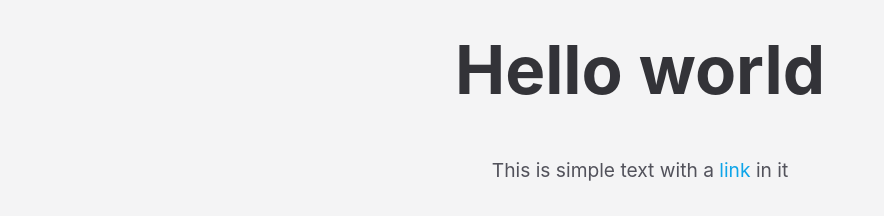
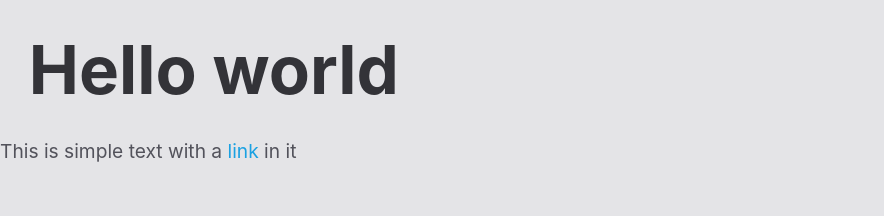
Before and after one commit to nazar-si/vars, a plain HTML site: page index.html in a window 1280 px wide. Shown: the whole page, without its empty margins (0-884 px from the left). Drawn offline with nearby package versions, Linux system fonts and the light colour scheme; files that its build step writes are made by us from their sources.

Commit message:
Update global.scss

```diff
--- a/global.scss
+++ b/global.scss
@@ -2,22 +2,24 @@
 body,
 html {
     transition: 0.3s;
-    background: gray(1);
+    background: gray(2);
     $col: #ff0;
     margin: 0;
     padding: 0;
     min-height: 100vh;
-    display: flex;
+    // display: flex;
     flex-direction: column;
     align-items: center;
     font-family: -apple-system, BlinkMacSystemFont, Segoe UI, Roboto, Oxygen,
         Ubuntu, Cantarell, Fira Sans, Droid Sans, Helvetica Neue, sans-serif;
     width: 100%;
 }
+body.dark,
 body[dark] {
-    background: gray(8);
+    background: mix(gray(8), gray(9));
     color: gray(2);
 }
+
 a {
     color: inherit;
     text-decoration: none;
@@ -57,16 +59,13 @@ a {
     }
 }
 
-p,
-div,
-span {
+p {
     color: gray(6);
     font-size: 1.2rem;
 }
+body.dark,
 body[dark] {
-    p,
-    div,
-    span {
+    p {
         color: gray(4);
     }
 }
@@ -95,54 +94,52 @@ a {
     color: inherit;
 }
 
-button,
-button[blue] {
-    @include appearance(none);
-    transition: 0.2s;
-    outline: none;
+hr {
+    margin: 1rem 0;
     border: none;
-    font-weight: 500;
-    font-size: 1rem;
-    background: blue();
-    color: gray(0);
-    padding: 0.6rem 1rem;
-    font-weight: bold;
-    border-radius: 0.2rem;
-    border: 1px solid blue();
-    box-shadow: shadow(3, 0.15, 0);
-    &:hover {
-        background: #0000;
-        color: blue();
-        box-shadow: glow(blue(), 15px, 0.2);
-    }
-    margin: 1rem 0.5rem;
+    padding: none;
+    border-top: 2px solid gray(3);
 }
-button[small] {
-    padding: 0.3rem 0.5rem;
-    margin: 0.5rem 0.25rem;
-}
-button[black] {
-    background: gray(9);
-    border-color: gray(9);
-    &:hover {
-        color: gray(9);
-        background: #0000;
-        box-shadow: glow(blue(1), 15px, 0.2);
+
+@media screen and (max-width: $screen-large) {
+    html {
+        font-size: 16px;
     }
 }
-button[white] {
-    box-shadow: shadow(3, 0.05, 0);
-    background: gray(0);
-    border-color: gray(2);
-    color: gray();
-    &:hover {
-        color: gray(8);
-        border-color: gray();
-        background: white;
-        box-shadow: glow(blue(1), 15px, 0.2);
+
+@media screen and (max-width: $screen-medium) {
+    html {
+        font-size: 14px;
     }
 }
-body[dark] {
+
+@for $i from 1 to 7 {
+    h#{$i} {
+        margin: (7-$i) * 0.3rem;
+        font-size: (7-$i) * 0.7rem;
+    }
+}
+
+h3 {
+    font-weight: 500;
+}
+
+h4,
+h5,
+h6 {
+    font-weight: 400;
+}
+
+a {
+    text-decoration: none;
+    color: inherit;
+    color: mix(cyan(), blue(), 60%);
+    &:hover {
+        text-decoration: underline;
+    }
+}
+
+body.dark {
     h1,
     h2,
     h3,
@@ -151,46 +148,23 @@ body[dark] {
     h6 {
         color: mix(gray(2), gray(3));
     }
-    button {
-        box-shadow: shadow(5, 0.2, 0);
-    }
-    button[blue] {
-        &:hover {
-            box-shadow: glow(blue(), 15px, 0.1);
-        }
-    }
-    button[white] {
-        background: #0000;
-        border-color: gray(7);
-        color: gray();
-        &:hover {
-            color: gray(2);
-            border-color: gray(4);
-            box-shadow: glow(blue(2), 15px, 0.05);
-        }
-    }
-    button[black] {
-        box-shadow: shadow(5, 0.05, 0);
-        background: mix(gray(7), gray(8));
-        color: gray(4);
-        border-color: gray(7);
-        &:hover {
-            background: gray(7);
-            color: gray(2);
-            box-shadow: glow(blue(2), 15px, 0.05);
+}
+
+a.styled {
+    transition: 0.2s;
+    color: sky();
+    &:hover {
+        color: sky(6);
+        border-radius: 0.2rem;
+        box-shadow: 0 0.1rem 0 0.2rem blue(5, 0.2);
+        background: blue(5, 0.2);
+        body[dark] & {
+            color: sky(3);
         }
     }
 }
 
-a[styled] {
-    transition: 0.2s;
-    color: sky();
-    &:hover {
-        color: sky(4);
-    }
-}
-
 ::selection {
-    color: blue();
+    color: blue(4);
     background: blue(5, 0.2);
 }
```
